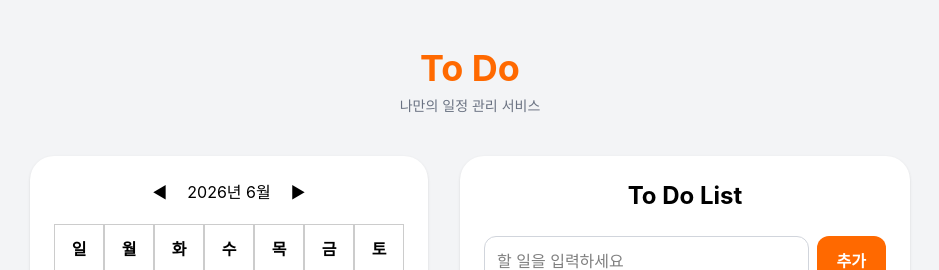
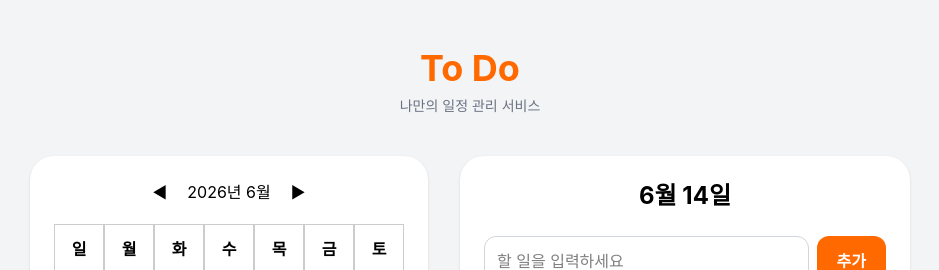
Before and after one commit to o25e/2026-fe-session-plan-project, a React (Vite) app: page /main in a window 1280 px wide. Shown: the top 270 px of the page, without its empty margins (170-1109 px from the left). Built offline with nearby package versions, Linux system fonts and the light colour scheme.

Commit message:
feat: To Do List 제목에 선택 날짜 표시 추가

```diff
--- a/src/pages/Main.jsx
+++ b/src/pages/Main.jsx
@@ -11,6 +11,10 @@ function Main() {
     const [editText, setEditText] = useState("");
 
     const formDate = (date) => date.toISOString().split("T")[0];
+
+    const formatTitleDate = (date) => {
+        return `${date.getMonth() + 1}월 ${date.getDate()}일`;
+    };
 
     const addTodo = () => {
         if (!input.trim()) return;
@@ -90,7 +94,7 @@ function Main() {
                 {/* 할 일 목록 */}
                 <div className="w-[450px] rounded-3xl bg-white p-6 shadow">
                     <h2 className="mb-6 text-center text-2xl font-bold">
-                        To Do List
+                        {formatTitleDate(selectedDate)}
                     </h2>
 
                     {/* 입력창 */}
```
